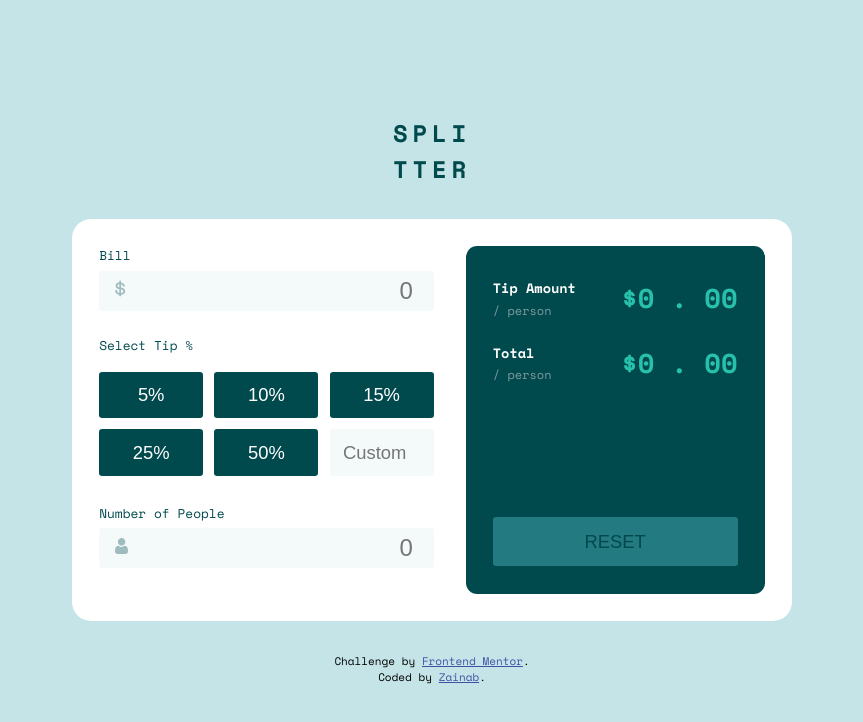
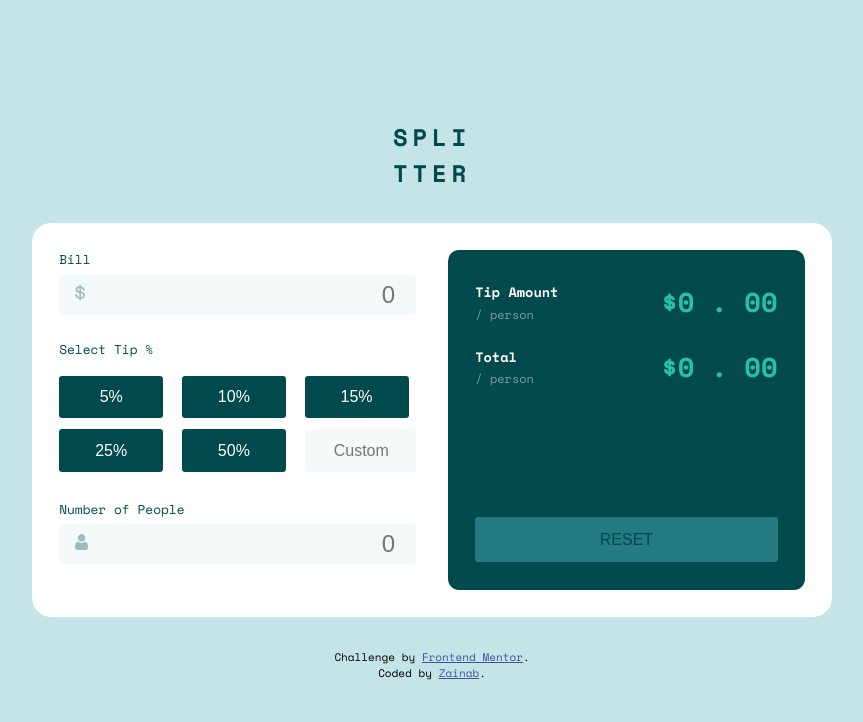
Before and after one commit to Zeey76/tip-calculator, a plain HTML site: page index.html in a window 1280 px wide. Shown: the whole page, without its empty margins (208-1071 px from the left). Drawn offline with nearby package versions, Linux system fonts and the light colour scheme.

Commit message:
Update styles.css

```diff
--- a/styles.css
+++ b/styles.css
@@ -33,7 +33,7 @@ h2 {
     padding: 1.7rem;
     background-color: hsl(0, 0%, 100%);
     min-width: 20rem;
-    max-width: 40rem;
+    max-width: 35rem;
     border-radius: 1.2rem;
 }
 
@@ -98,7 +98,7 @@ button, .custom {
     background-color: hsl(183, 100%, 15%);
     color: hsl(0, 0%, 100%);
     cursor: pointer;
-    font-size: 1.15rem;
+    font-size: 1rem;
 }
 
 .custom {
@@ -186,13 +186,13 @@ button.active {
     color: hsl(228, 45%, 44%);
 }
 
-@media (min-width: 45rem) {
+@media (min-width: 50rem) {
     .calculator {
         display: grid;
         gap: 2rem;
         grid-template-columns: 1fr 1fr;
-        min-width: 40rem;
-        max-width: 45rem;
+        min-width: 47rem;
+        max-width: 50rem;
     }
 
     .tip-buttons {
```
